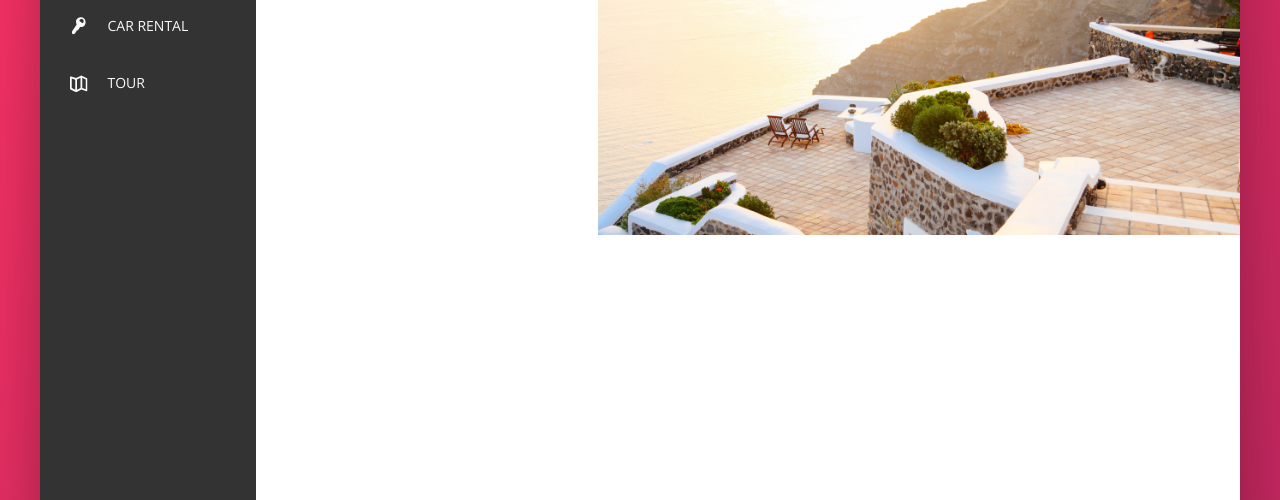
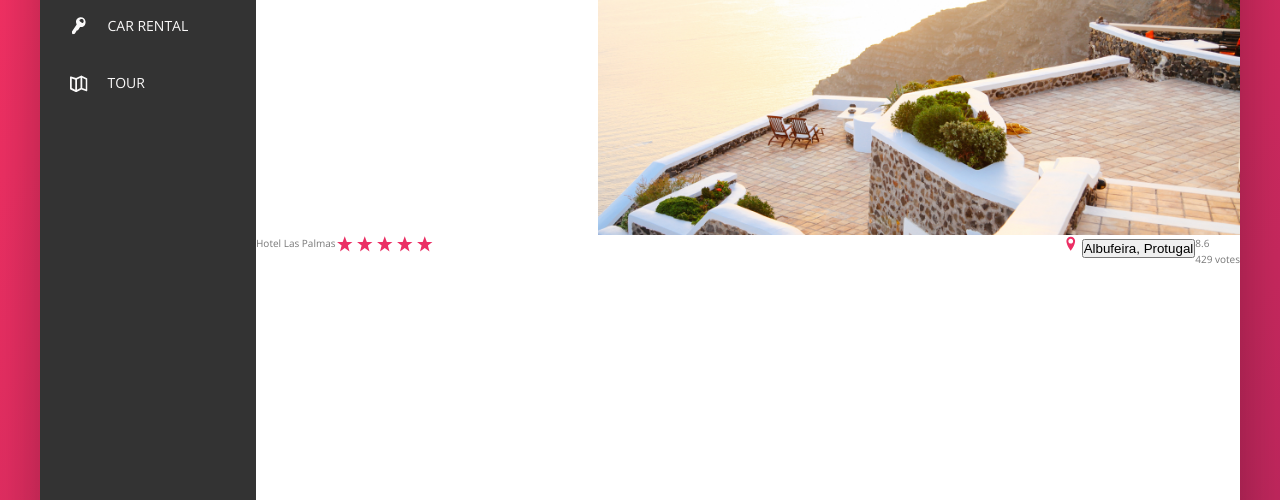
Before and after one commit to kdbeer/Sass-practice, a website: page trillo/index.html in a window 1280 px wide. Shown: the part 300-800 px from the top of the page. Drawn offline with nearby package versions, Linux system fonts and the light colour scheme.

Commit message:
Starting overview

```diff
--- a/trillo/index.html
+++ b/trillo/index.html
@@ -95,6 +95,36 @@
                         <img src="img/hotel-3.jpg" alt="Photo of hotel 3" class="gallery__photo">
                     </figure>
                 </div>
+                <div class="overview">
+                    <div class="overview__heading">Hotel Las Palmas</div>
+                    <div class="overview__stars">
+                        <svg class="overview__icon-star">
+                            <use xlink:href="img/sprite.svg#icon-star"></use>
+                        </svg>
+                        <svg class="overview__icon-star">
+                            <use xlink:href="img/sprite.svg#icon-star"></use>
+                        </svg>
+                        <svg class="overview__icon-star">
+                            <use xlink:href="img/sprite.svg#icon-star"></use>
+                        </svg>
+                        <svg class="overview__icon-star">
+                            <use xlink:href="img/sprite.svg#icon-star"></use>
+                        </svg>
+                        <svg class="overview__icon-star">
+                            <use xlink:href="img/sprite.svg#icon-star"></use>
+                        </svg>
+                    </div>
+                    <div class="overview__location">
+                        <svg class="overview__icon-location">
+                            <use xlink:href="img/sprite.svg#icon-location-pin"></use>
+                        </svg>
+                        <button class="btn-inline">Albufeira, Protugal</button>
+                    </div>
+                    <div class="overview__rating">
+                        <div class="overview__rating-average">8.6</div>
+                        <div class="overview__rating-count">429 votes</div>
+                    </div>
+                </div>
             </main>
         </div>
     </div>
--- a/trillo/sass/_components.scss
+++ b/trillo/sass/_components.scss
@@ -165,5 +165,22 @@
 }
 
 .overview {
-
+    display: flex;
+    justify-content: space-between;
+    &__heading {}
+    &__stars {
+        // flex: 1;
+        margin-right: auto;
+    }
+    &__icon-star,
+    &__icon-location {
+        width: 1.75rem;
+        height: 1.75rem;
+        fill: var(--color-primary);
+    }
+    &__location {
+        // flex: 1;
+    }
+    &__rating-average {}
+    &__rating-count {}
 }
```
Also changed, not shown: trillo/css/style.css.
